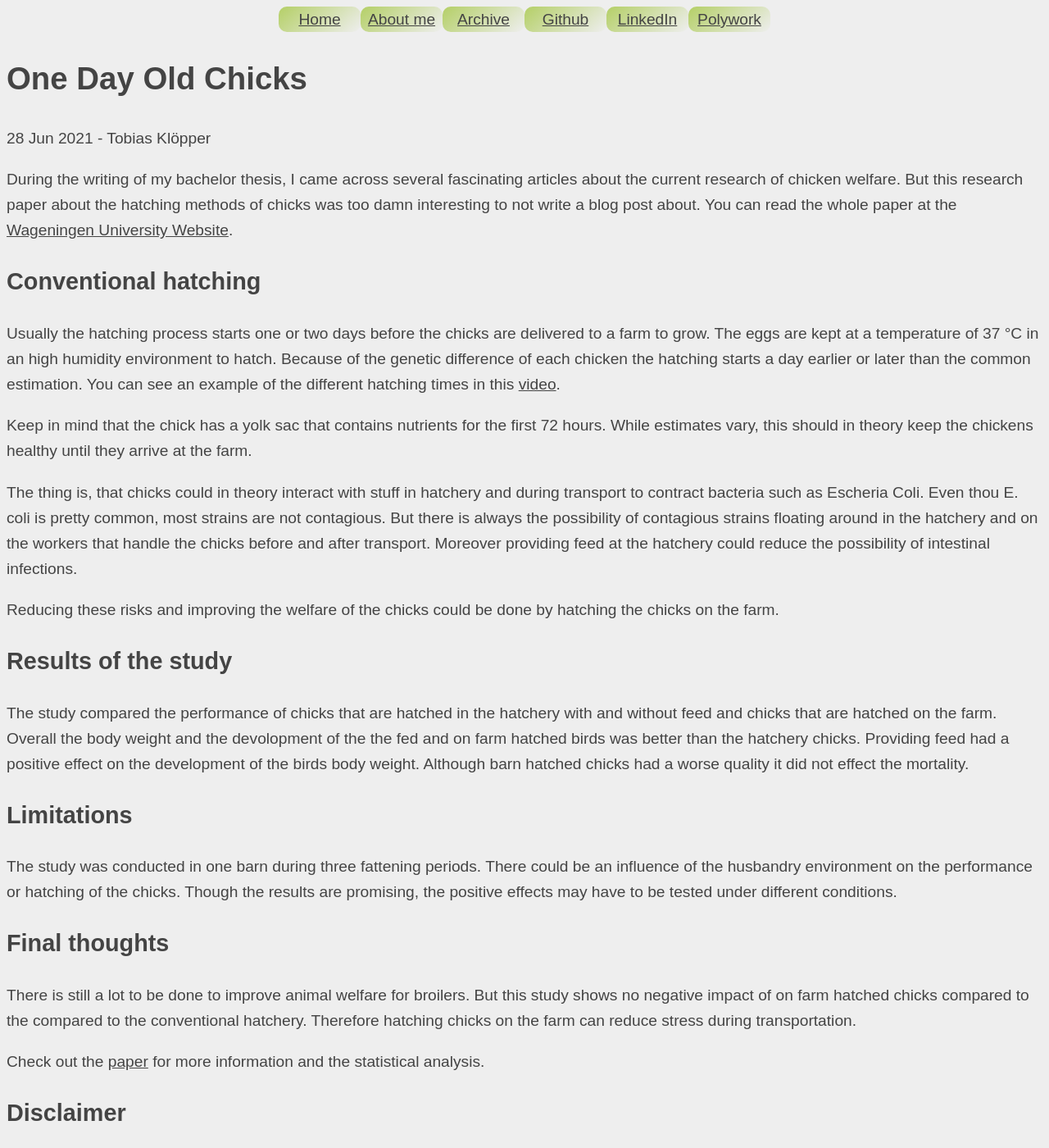
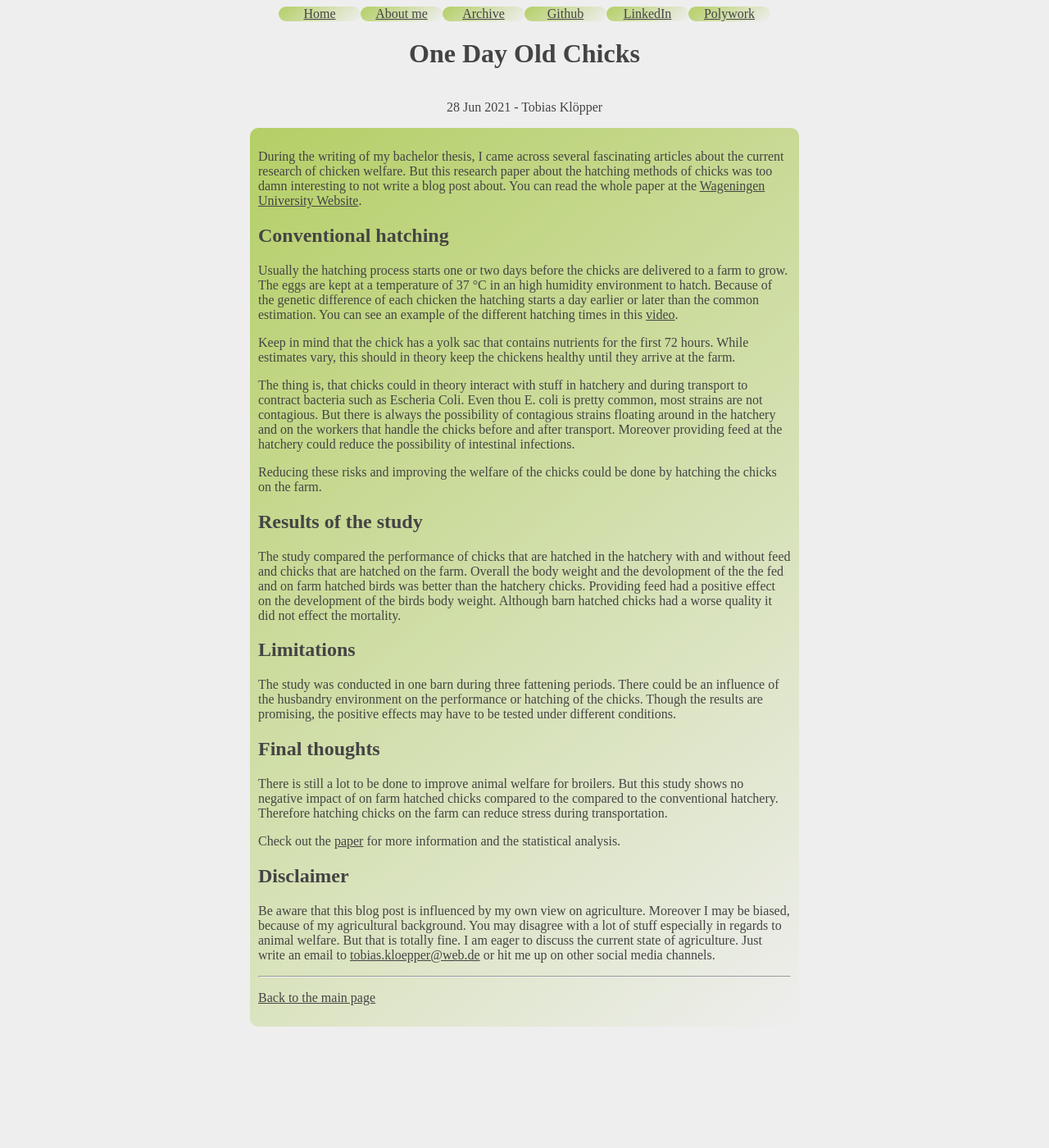
Before and after one commit to Friendscover/my-website, a Jekyll site: the page built from _posts/2021-06-28-one-day-old-chicks.md, in a window 1280 px wide and 1400 px high. Shown: the whole window at 82% size. Built offline with Jekyll 4.4.1, drawn with Linux system fonts in a browser that asks for light colours.

Commit message:
updated the posts with flex layout

```diff
--- a/_layouts/post.html
+++ b/_layouts/post.html
@@ -1,7 +1,10 @@
 ---
 layout: default
 ---
-<h1> {{ page.title }} </h1>
-<p> {{ page.date | date_to_string }} - {{ page.author }}</p>
-
-{{ content }}
+<div>
+    <h1> {{ page.title }} </h1>
+    <p> {{ page.date | date_to_string }} - {{ page.author }}</p>
+    <article class="post">
+        {{ content }}
+    </article>
+</div>
--- a/_sass/main.scss
+++ b/_sass/main.scss
@@ -2,7 +2,7 @@
   background-color: #eeeeee;
   color: #444;
   // padding: 0 10px;
-  font: 1.2em/1.62 sans-serif;
+  //font: 1.2em/1.62 sans-serif;
 }
 
 a {
```
